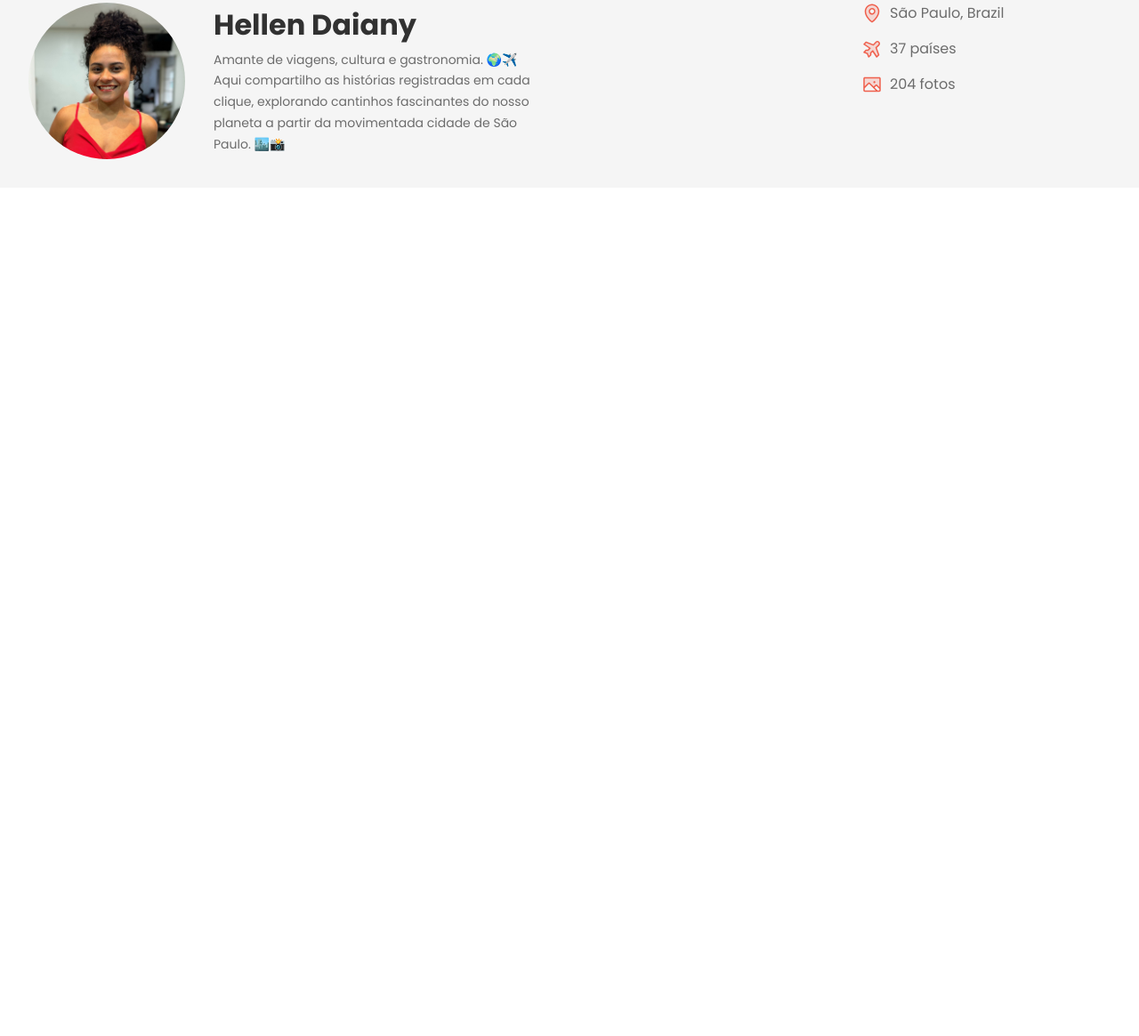
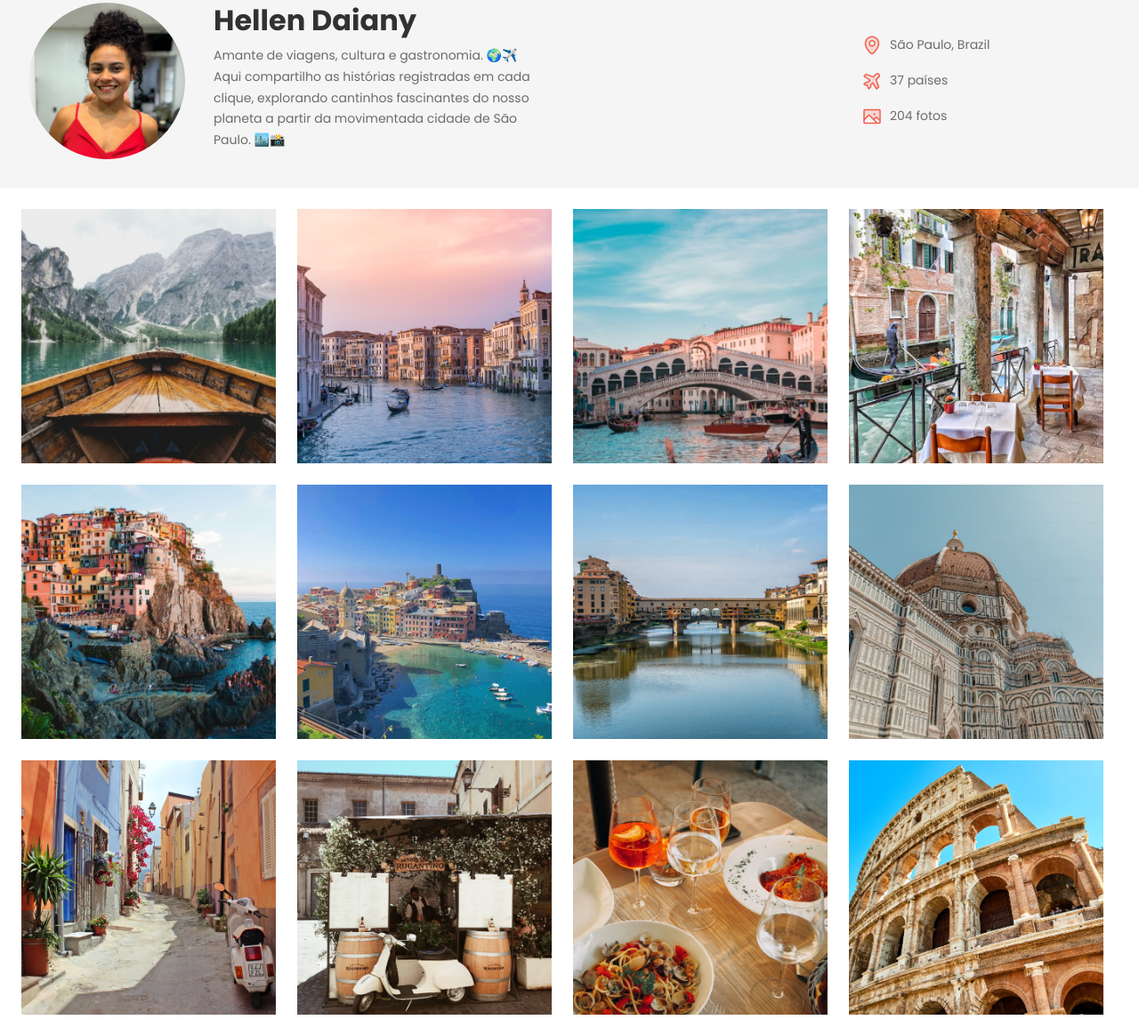
Before and after one commit to HellenDaiany/travelgram, a plain HTML site: page index.html in a window 1280 px wide. Shown: the part 125-1290 px from the top of the page at 89% size. Before the commit the page ends 800 px from the top, so only its background shows below. Drawn offline with Linux system fonts and the light colour scheme; a web font is replaced by a local one.

Commit message:
main gallery

```diff
--- a/index.html
+++ b/index.html
@@ -7,7 +7,7 @@
 
       <meta charset="UTF-8">
       <meta name="viewport" content="width=device-width, initial-scale=1.0">
-      <title>travelgram | Perfil de Viagens</title>
+      <title>travelgram - Perfil de Viagens</title>
     <link rel="stylesheet" href="./styles/index.css">
 
     <link href="https://fonts.googleapis.com/css2?family=Alice&family=Poppins:wght@400;700&display=swap" rel="stylesheet">
@@ -28,7 +28,7 @@
 
           <li><a href="#">Explorar</a></li>
 
-          <li><a href="#"> Minhas viagens</a></li>
+          <li><a href="#">Minhas viagens</a></li>
 
           <li>
             <a href="#">
@@ -70,5 +70,20 @@
           </div>
     </header>
     </div>
+
+    <main class="images">
+    <img src="./assets/Perfil de viagens (Community)/imgs/Image 01.png" alt="...">
+    <img src="./assets/Perfil de viagens (Community)/imgs/Image 02.png" alt="...">
+    <img src="./assets/Perfil de viagens (Community)/imgs/Image 03.png" alt="...">
+    <img src="./assets/Perfil de viagens (Community)/imgs/Image 04.png" alt="...">
+    <img src="./assets/Perfil de viagens (Community)/imgs/Image 05.png" alt="...">
+    <img src="./assets/Perfil de viagens (Community)/imgs/Image 06.png" alt="...">
+    <img src="./assets/Perfil de viagens (Community)/imgs/Image 07.png" alt="...">
+    <img src="./assets/Perfil de viagens (Community)/imgs/Image 08.png" alt="...">
+    <img src="./assets/Perfil de viagens (Community)/imgs/Image 09.png" alt="...">
+    <img src="./assets/Perfil de viagens (Community)/imgs/Image 10.png" alt="...">
+    <img src="./assets/Perfil de viagens (Community)/imgs/Image 11.png" alt="...">
+    <img src="./assets/Perfil de viagens (Community)/imgs/Image 12.png" alt="...">
+    </main>
   </body>
   </html>
--- a/styles/global.css
+++ b/styles/global.css
@@ -30,7 +30,7 @@ body{
 
 a{
     text-decoration: none;
-    color:inherit;
+    color:inherit; /*cor herdada*/
 }
 
 a:hover{
@@ -39,7 +39,7 @@ a:hover{
 }
 
 .container {
-    padding-inline: 32px;
+    padding-inline: 32px; /*inline: aplica apenas nas laterais*/
     max-width: 1280px;
     margin-inline: auto;
 }
--- a/styles/header.css
+++ b/styles/header.css
@@ -1,16 +1,17 @@
 header {
     padding-block: 32px;
+     font:var(--text-md);
 }
 
 header .container {
 display: flex;
 justify-content: space-between;
+align-items: center;
 }
 
 #profile {
     display:flex;
     gap: 32px;
-    align-items: center;
     width: 592px;
     height: 176px;
 }
@@ -37,10 +38,6 @@ justify-content: space-between;
 
 }
 
-#profile p {
-    font:var(--text-md);
-}
-
 #info {
     list-style: none;
     display: flex;
--- a/styles/index.css
+++ b/styles/index.css
@@ -1,3 +1,4 @@
 @import url(global.css);
 @import url(nav.css);
 @import url(header.css);
+@import url(main.css);
--- /dev/null
+++ b/styles/main.css
@@ -0,0 +1,12 @@
+main {
+    display: flex;
+    flex-wrap: wrap;
+    gap: 24px;
+    padding: 24px;
+}
+
+main img {
+    width: 286px;
+    height: 286px;
+    object-fit: cover;
+}
```
Lines whose indentation alone changed are shown as unchanged.
